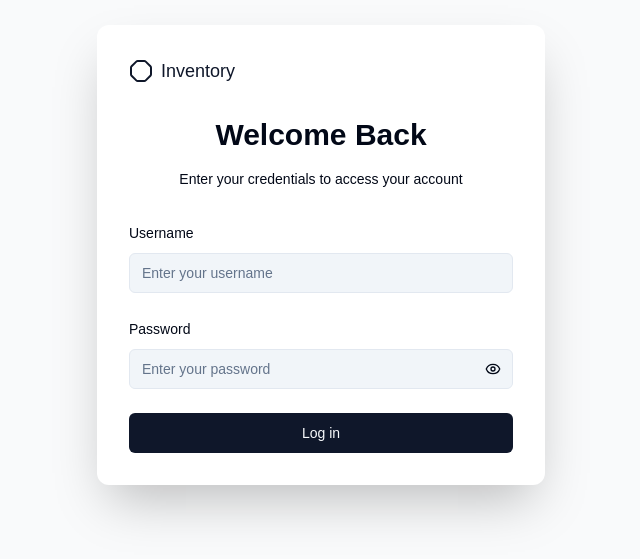
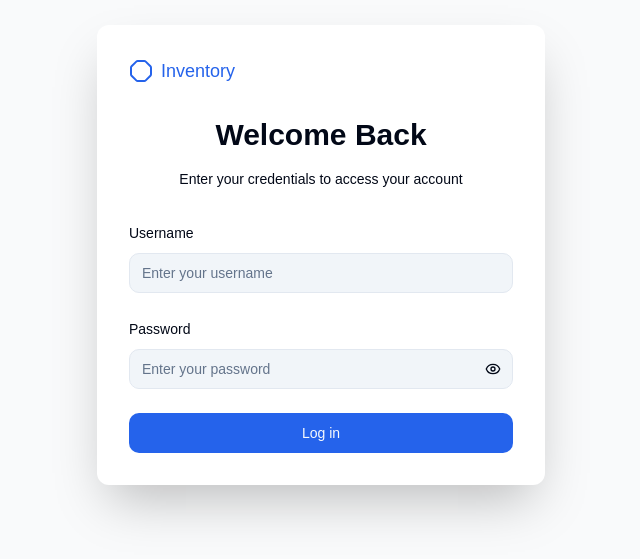
Before and after one commit to Poojan38380/demo6-invmanager, a Next.js app: page /login in a window 1280 px wide. Shown: the part 145-704 px from the top of the page, without its empty margins (319-959 px from the left). Built offline with nearby package versions, Linux system fonts and the light colour scheme.

Commit message:
`Refactor CSS variables and component styles`

```diff
--- a/src/app/admin/_components/admin-sidebar.tsx
+++ b/src/app/admin/_components/admin-sidebar.tsx
@@ -16,7 +16,7 @@ export async function AppSidebar({
   ...props
 }: React.ComponentProps<typeof Sidebar>) {
   return (
-    <Sidebar className="" variant="inset" {...props}>
+    <Sidebar variant="inset" {...props}>
       <SidebarHeader className="pt-3">
         <a href="/admin" className="grow flex gap-2">
           <div className="flex aspect-square size-8 items-center justify-center rounded-lg bg-sidebar-primary text-sidebar-primary-foreground">
--- a/src/app/admin/layout.tsx
+++ b/src/app/admin/layout.tsx
@@ -18,7 +18,7 @@ export default function AdminLayout({
     <SessionProvider>
       <SidebarProvider>
         <AppSidebar />
-        <SidebarInset className="overflow-x-auto">
+        <SidebarInset className="overflow-x-auto border-l   ">
           <header className="flex h-14 shrink-0 items-center gap-2">
             <div className="flex items-center gap-2 px-4 w-full">
               <SidebarTrigger className="-ml-1" />
--- a/src/app/admin/products/toggle-table.tsx
+++ b/src/app/admin/products/toggle-table.tsx
@@ -29,7 +29,7 @@ function ToggleTable({ products }: { products: ProductWithOneImage[] }) {
             id="table-toggle"
             checked={showAccountingTable}
             onCheckedChange={setShowAccountingTable}
-            className="data-[state=unchecked]:bg-gray-300 shadow-sm"
+            className=" shadow-sm"
             aria-label="Toggle accounting table"
           />
           <div>{showAccountingTable ? "Accounting" : "Products"}</div>
--- a/src/app/globals.css
+++ b/src/app/globals.css
@@ -8,13 +8,13 @@ body {
 
 @layer base {
   :root {
-    --background: 0 0% 97%;
+    --background: 0 0% 94.5%;
     --foreground: 222.2 84% 4.9%;
     --card: 0 0% 100%;
     --card-foreground: 222.2 84% 4.9%;
     --popover: 0 0% 100%;
     --popover-foreground: 222.2 84% 4.9%;
-    --primary: 222.2 47.4% 11.2%;
+    --primary: 221.2 83.2% 53.3%;
     --primary-foreground: 210 40% 98%;
     --secondary: 210 40% 96.1%;
     --secondary-foreground: 222.2 47.4% 11.2%;
@@ -24,16 +24,16 @@ body {
     --accent-foreground: 222.2 47.4% 11.2%;
     --destructive: 0 84.2% 60.2%;
     --destructive-foreground: 210 40% 98%;
-    --border: 214.3 31.8% 91.4%;
+    --border: 214.3 31.8% 88%;
     --input: 214.3 31.8% 91.4%;
-    --ring: 222.2 84% 4.9%;
+    --ring: 221.2 83.2% 53.3%;
+    --radius: 0.75rem;
     --chart-1: 12 76% 61%;
     --chart-2: 173 58% 39%;
     --chart-3: 197 37% 24%;
     --chart-4: 43 74% 66%;
     --chart-5: 27 87% 67%;
-    --radius: 0.5rem;
-    --sidebar-background: 0 0% 94%;
+    --sidebar-background: 0 0% 91%;
     --sidebar-foreground: 240 5.3% 26.1%;
     --sidebar-primary: 240 5.9% 10%;
     --sidebar-primary-foreground: 0 0% 98%;
@@ -43,13 +43,13 @@ body {
     --sidebar-ring: 217.2 91.2% 59.8%;
   }
   .dark {
-    --background: 222.2 84% 7%;
+    --background: 240 10% 3.9%;
     --foreground: 210 40% 98%;
     --card: 222.2 84% 4.9%;
     --card-foreground: 210 40% 98%;
     --popover: 222.2 84% 4.9%;
     --popover-foreground: 210 40% 98%;
-    --primary: 210 40% 98%;
+    --primary: 217.2 91.2% 59.8%;
     --primary-foreground: 222.2 47.4% 11.2%;
     --secondary: 217.2 32.6% 17.5%;
     --secondary-foreground: 210 40% 98%;
@@ -59,9 +59,9 @@ body {
     --accent-foreground: 210 40% 98%;
     --destructive: 0 62.8% 30.6%;
     --destructive-foreground: 210 40% 98%;
-    --border: 217.2 32.6% 17.5%;
+    --border: 217.2 32.6% 24%;
     --input: 217.2 32.6% 17.5%;
-    --ring: 212.7 26.8% 83.9%;
+    --ring: 224.3 76.3% 48%;
     --chart-1: 220 70% 50%;
     --chart-2: 160 60% 45%;
     --chart-3: 30 80% 55%;
```
